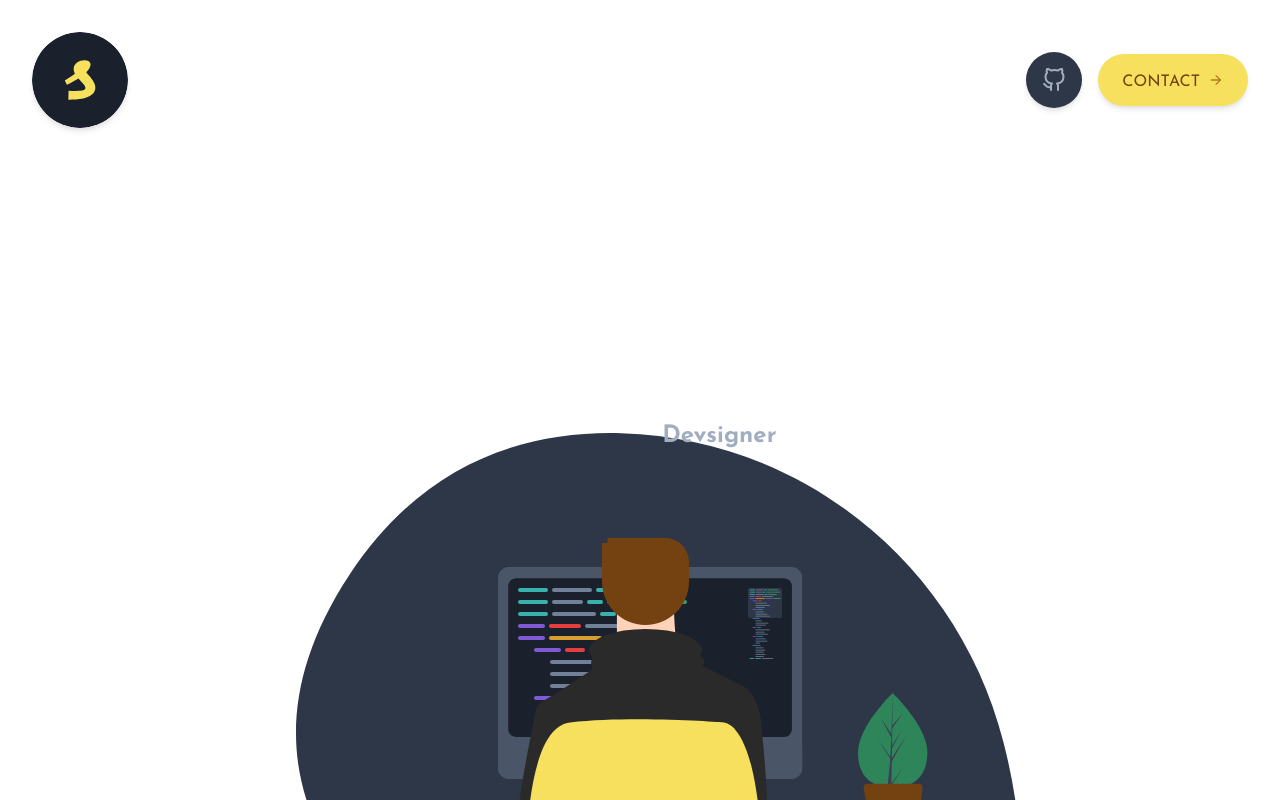
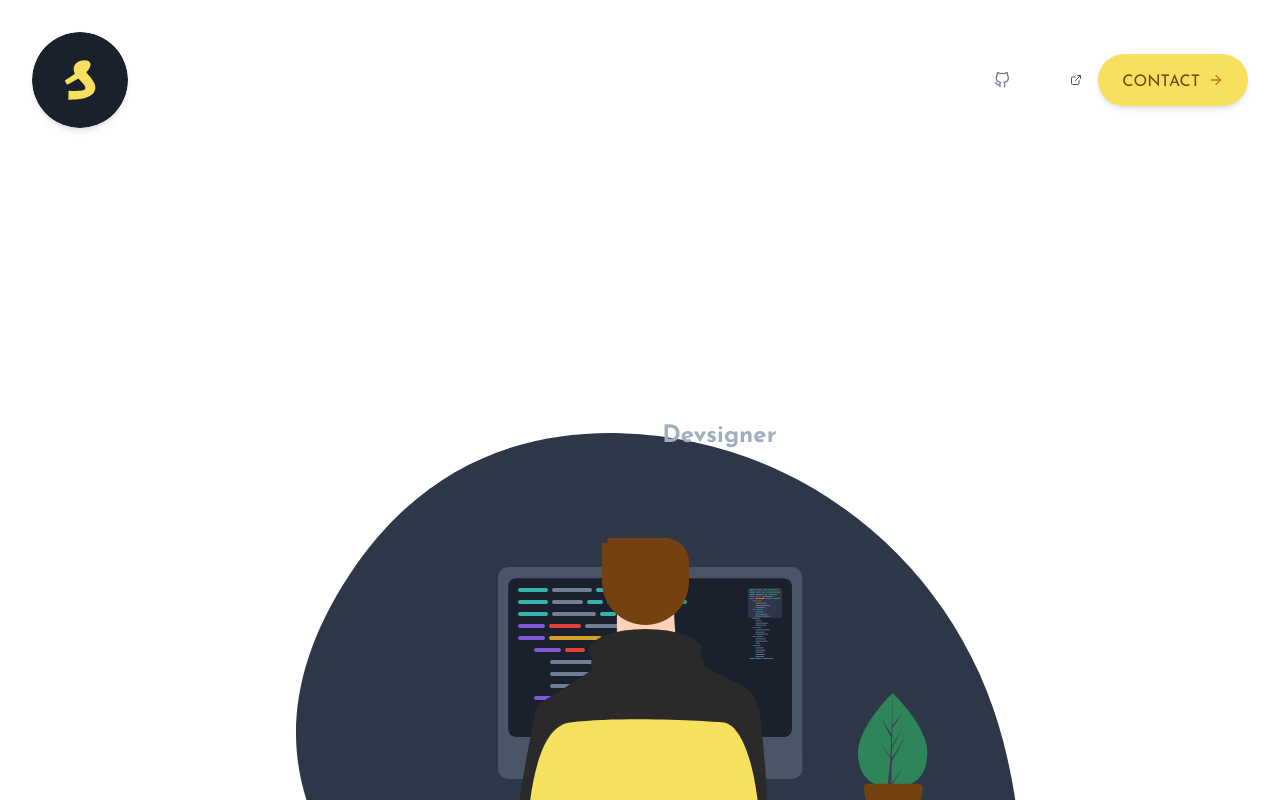
Before and after one commit to sammagee/me.old, a Gatsby site: page / in a window 1280 px wide. Built offline with nearby package versions, Linux system fonts and the light colour scheme; Gatsby itself is replaced by a stand-in of ours.

Commit message:
Alter github link styles

```diff
--- a/src/pages/index.js
+++ b/src/pages/index.js
@@ -30,11 +30,22 @@ function Index() {
         </nav> */}
 
         <div className="flex flex-1 items-center justify-end">
-          <a className="bg-gray-800 p-4 rounded-full rise" href="https://github.com/sammagee">
-            <svg class="text-gray-500 h-6 w-6" fill="none" stroke="currentColor" xmlns="http://www.w3.org/2000/svg" viewBox="0 0 24 24" stroke-width="2" stroke-linecap="round" stroke-linejoin="round">
-              <path d="M9 19c-5 1.5-5-2.5-7-3m14 6v-3.87a3.37 3.37 0 00-.94-2.61c3.14-.35 6.44-1.54 6.44-7A5.44 5.44 0 0020 4.77 5.07 5.07 0 0019.91 1S18.73.65 16 2.48a13.38 13.38 0 00-7 0C6.27.65 5.09 1 5.09 1A5.07 5.07 0 005 4.77a5.44 5.44 0 00-1.5 3.78c0 5.42 3.3 6.61 6.44 7A3.37 3.37 0 009 18.13V22"/>
-            </svg>
-          </a>
+          <div className="navigation">
+            <a className="flex items-center" href="https://github.com/sammagee" target="_blank" rel="noopener noreferrer">
+              <svg className="text-gray-600 h-4 w-4" fill="none" stroke="currentColor" xmlns="http://www.w3.org/2000/svg" viewBox="0 0 24 24" stroke-width="2" stroke-linecap="round" stroke-linejoin="round">
+                <path d="M9 19c-5 1.5-5-2.5-7-3m14 6v-3.87a3.37 3.37 0 00-.94-2.61c3.14-.35 6.44-1.54 6.44-7A5.44 5.44 0 0020 4.77 5.07 5.07 0 0019.91 1S18.73.65 16 2.48a13.38 13.38 0 00-7 0C6.27.65 5.09 1 5.09 1A5.07 5.07 0 005 4.77a5.44 5.44 0 00-1.5 3.78c0 5.42 3.3 6.61 6.44 7A3.37 3.37 0 009 18.13V22"/>
+              </svg>
+
+              <span className="link-text ml-1 mt-1 text-white">GitHub</span>
+
+              <svg className="ml-1 h-3 w-3 text-gray-700" fill="none" stroke="currentColor" xmlns="http://www.w3.org/2000/svg" viewBox="0 0 24 24" stroke-width="2" stroke-linecap="round" stroke-linejoin="round">
+                <path d="M18 13v6a2 2 0 0 1-2 2H5a2 2 0 0 1-2-2V8a2 2 0 0 1 2-2h6"></path>
+                <polyline points="15 3 21 3 21 9"></polyline>
+                <line x1="10" y1="14" x2="21" y2="3"></line>
+              </svg>
+            </a>
+          </div>
+
           <a className="contact-button bg-yellow-400 flex items-center ml-4 px-6 py-3 rise rounded-full text-yellow-900 uppercase" href="mailto:s@sammagee.me">
             <span className="mr-2 mt-1">Contact</span>
 
--- a/src/styles/index.css
+++ b/src/styles/index.css
@@ -88,17 +88,6 @@ body {
   transform: translateY(0);
 }
 
-.navigation a {
-  @apply py-2 text-gray-500;
-
-  transition: 0.25s ease;
-}
-
-.navigation a:focus,
-.navigation a:hover {
-  @apply text-white;
-}
-
 .navigation a.active {
   @apply border-b-2 border-yellow-400 mx-4 text-white;
 }
```
